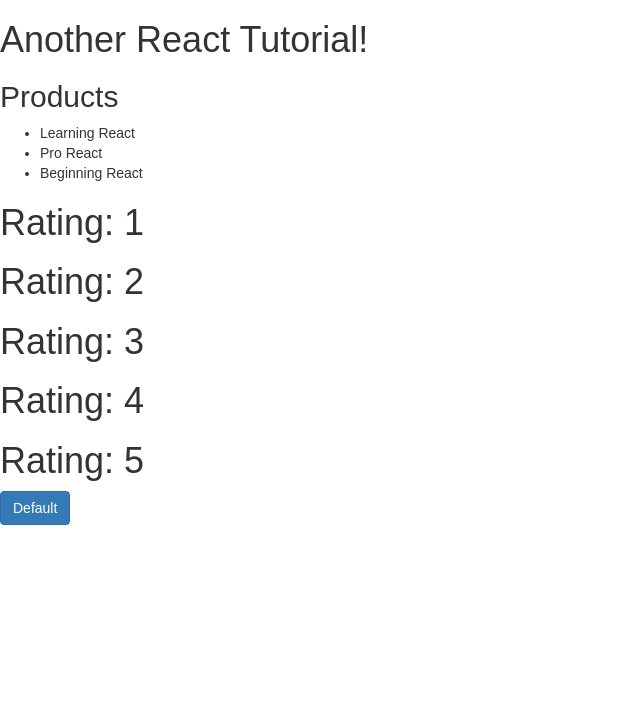
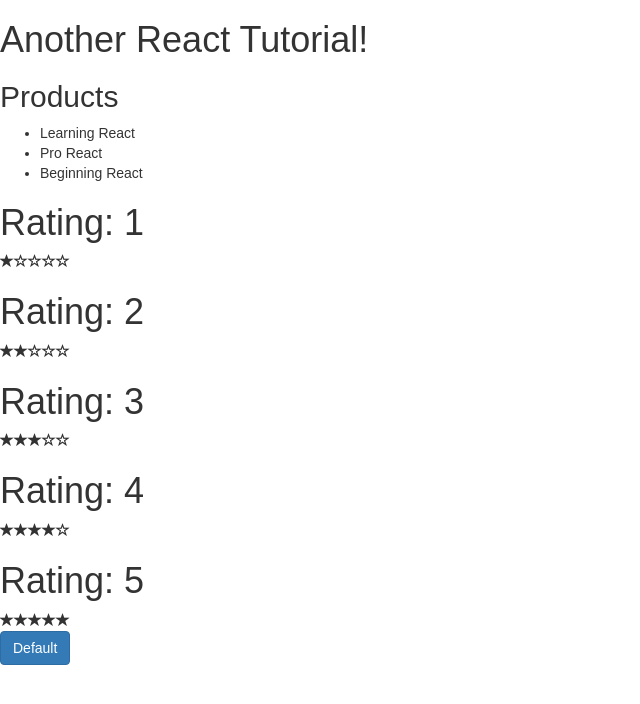
Before and after one commit to gitasong/greg-lim-product-list, a React (Create React App) app: page / in a window 1280 px wide. Shown: the top 704 px of the page, without its empty margins (0-640 px from the left). Built offline with nearby package versions, Linux system fonts and the light colour scheme.

Commit message:
add Glyphicons for star ratings

```diff
--- a/src/Rating.js
+++ b/src/Rating.js
@@ -1,10 +1,26 @@
 import React, { Component } from 'react';
+import { Glyphicon } from 'react-bootstrap';
 
 class Rating extends Component {
   render() {
     return(
       <div>
         <h1>Rating: {this.props.rating}</h1>
+        <Glyphicon
+          glyph={this.props.rating >= 1 ? "star" : "star-empty"}
+        />
+        <Glyphicon
+          glyph={this.props.rating >= 2 ? "star" : "star-empty"}
+        />
+        <Glyphicon
+          glyph={this.props.rating >= 3 ? "star" : "star-empty"}
+        />
+        <Glyphicon
+          glyph={this.props.rating >= 4 ? "star" : "star-empty"}
+        />
+        <Glyphicon
+          glyph={this.props.rating >= 5 ? "star" : "star-empty"}
+        />
       </div>
     );
   }
```
